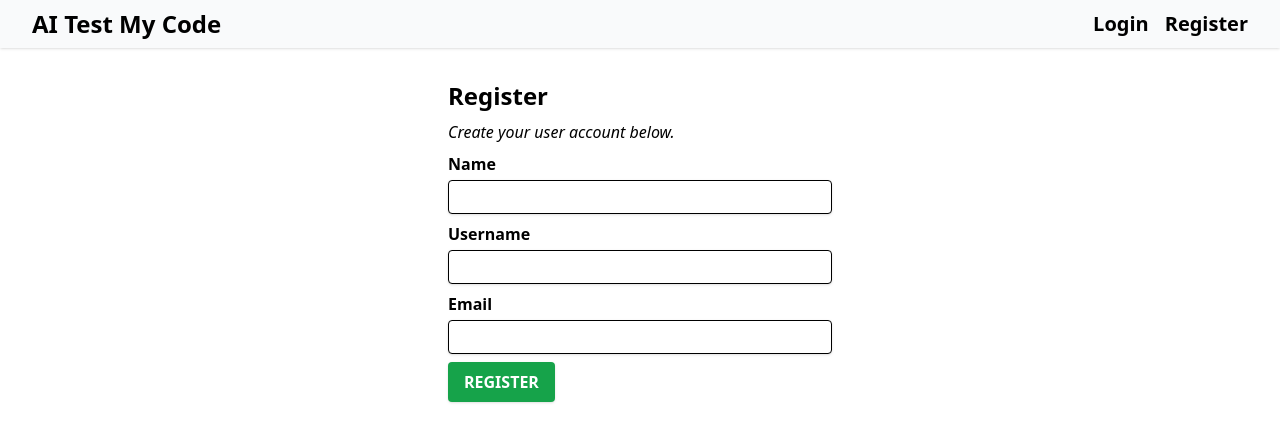
After one commit to MachineAdvantage/deploymentlab, a Flask app: page /auth/register in a window 1280 px wide. The commit adds this page. Shown: the top 442 px of the page. Run offline with Flask 3, Linux system fonts and the light colour scheme; some libraries are stand-ins or nearby versions.

Commit message:
register works

```diff
--- a/app/app.py
+++ b/app/app.py
@@ -4,13 +4,17 @@ from flask import Flask, render_template
 from flask_migrate import Migrate
 
 from models import db
+from auth.views import auth
+
 
 
 # Flask application
 app = Flask(__name__)
+app.register_blueprint(auth, url_prefix="/auth")
+
+# Database configuration
 app.config['SQLALCHEMY_DATABASE_URI'] =  os.getenv('DATABASE_URL')  # "postgresql://testuser:testpassword@db:5432/appdb"
 app.config['SQLALCHEMY_TRACK_MODIFICATIONS'] = False
-
 app.config['SECRET_KEY'] = os.getenv('SECRET_KEY')
 
 db.init_app(app)
@@ -22,6 +26,7 @@ def index():
     """Render the index.html as the main page."""
     return render_template('index.html')  # Create an index.html template
 
+## Only necessary for Flask dev deployment
 # if __name__ == '__main__':
 #     app.run()
 # debug=True, port=8001
--- /dev/null
+++ b/app/auth/templates/auth/register.html
@@ -0,0 +1,50 @@
+{% extends 'base.html' %}
+{% block content %}
+<div>
+  <div class="max-w-2xl mx-auto">
+    <form action="{{ url_for('auth.create_user') }}"  method="POST" class="flex-col max-w-sm mx-auto space-y-2">
+      <h4 class="text-2xl font-bold">Register</h4>
+      <p class="italic text-base">
+        Create your user account below.
+      </p>
+      <div class="flex-col flex mt-2">
+        <label for="name" class="mb-1 font-bold">Name</label>
+        <input
+            type="text"
+            name="name"
+            id="name"
+            class="border border-black rounded shadow p-1"
+        >
+      </div>
+      <div class="flex-col flex mt-2">
+        <label for="username" class="mb-1 font-bold">Username</label>
+        <input
+            type="text"
+            name="username"
+            id="username"
+            class="border border-black rounded shadow p-1"
+            required
+        >
+      </div>
+      <div class="flex-col flex mt-2">
+        <label for="email" class="mb-1 font-bold">Email</label>
+        <input
+            type="email"
+            name="email"
+            id="email"
+            class="border border-black rounded shadow p-1"
+            required
+        >
+      </div>
+      <div>
+        <button
+            class="bg-green-600 font-bold py-2 px-4 uppercase shadow text-white rounded hover:bg-green-700 hover:shadow-lg"
+            type="submit"
+        >
+          Register
+        </button>
+      </div>
+    </form>
+  </div>
+</div>
+{% endblock content %}
--- /dev/null
+++ b/app/auth/views.py
@@ -0,0 +1,35 @@
+from flask import Blueprint, render_template, request, make_response
+from sqlalchemy.exc import IntegrityError
+
+from models import db, User
+
+
+auth = Blueprint("auth", __name__, template_folder="templates")
+
+
+@auth.route("/register")
+def register():
+    return render_template("auth/register.html")
+
+
+@auth.route("/login")
+def login():
+    return "Login user"
+
+
+@auth.route("/create-user", methods=["POST"])
+def create_user():
+    """Handle creation of new users from the user creation form."""
+    name = request.form.get("name")
+    username = request.form.get("username")
+    email = request.form.get("email")
+
+    user = User(name=name, username=username, email=email)
+    # Temporary naive error handling
+    try:
+        db.session.add(user)
+        db.session.commit()
+    except IntegrityError:
+        return make_response("Invalid form data", 400)
+
+    return make_response("User Created", 201)
--- a/app/templates/base.html
+++ b/app/templates/base.html
@@ -11,19 +11,21 @@
 
 <!--  Quick and dirty tailwind to save some time on css -->
   <script src="https://cdn.tailwindcss.com"></script>
+  <!-- Load HTMX for some nice reactivity without much js --->
+  <script src="https://unpkg.com/htmx.org@1.7.0"></script>
 </head>
 <body>
 
 <!-- navbar, tune tailwind stuff -->
 <header class="w-full bg-gray-50 font-bold px-8 py-2 flex justify-between shadow items-center">
-  <a href="{{ url_for('index') }}" class="font-bold text-2xl">WebAuthn Flask</a>
+  <a href="{{ url_for('index') }}" class="font-bold text-2xl">AI Test My Code</a>
   <nav class="flex justify-end space-x-4 items-center">
     <!-- We'll come back and fill in the actual links later -->
     <div>
-      <a href="#" class="hover:underline font-bold text-xl">Login</a>
+      <a href="{{ url_for('auth.login') }}" class="hover:underline font-bold text-xl">Login</a>
     </div>
     <div>
-      <a href="#" class="hover:underline font-bold text-xl">Register</a>
+      <a href="{{ url_for('auth.register') }}" class="hover:underline font-bold text-xl">Register</a>
     </div>
   </nav>
 </header>
```
Also changed, not shown: app/auth/__init__.py (added).
